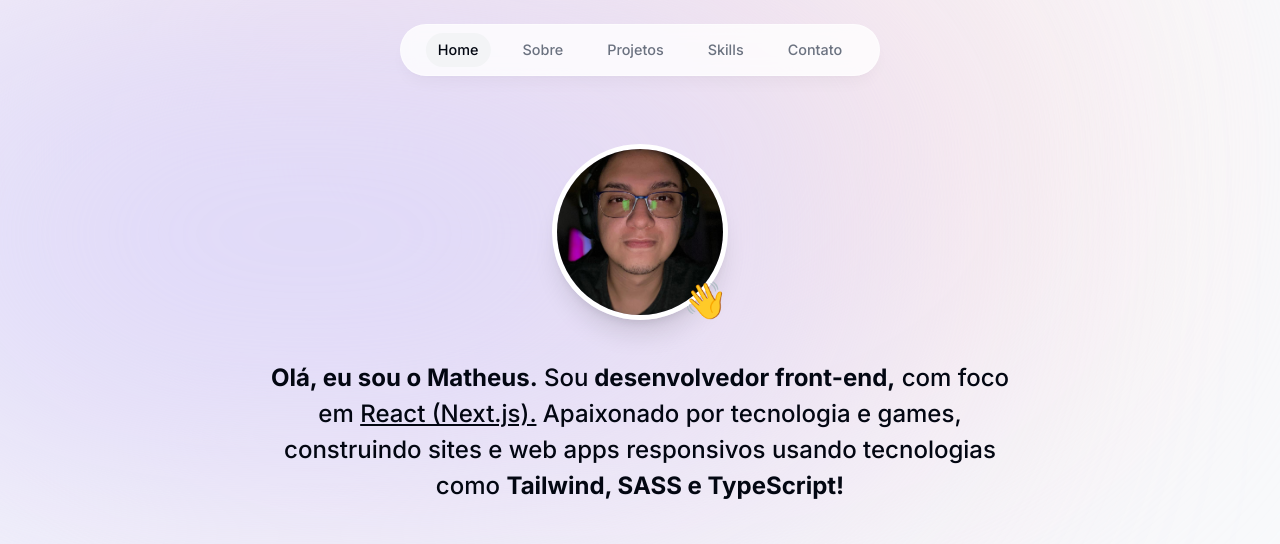
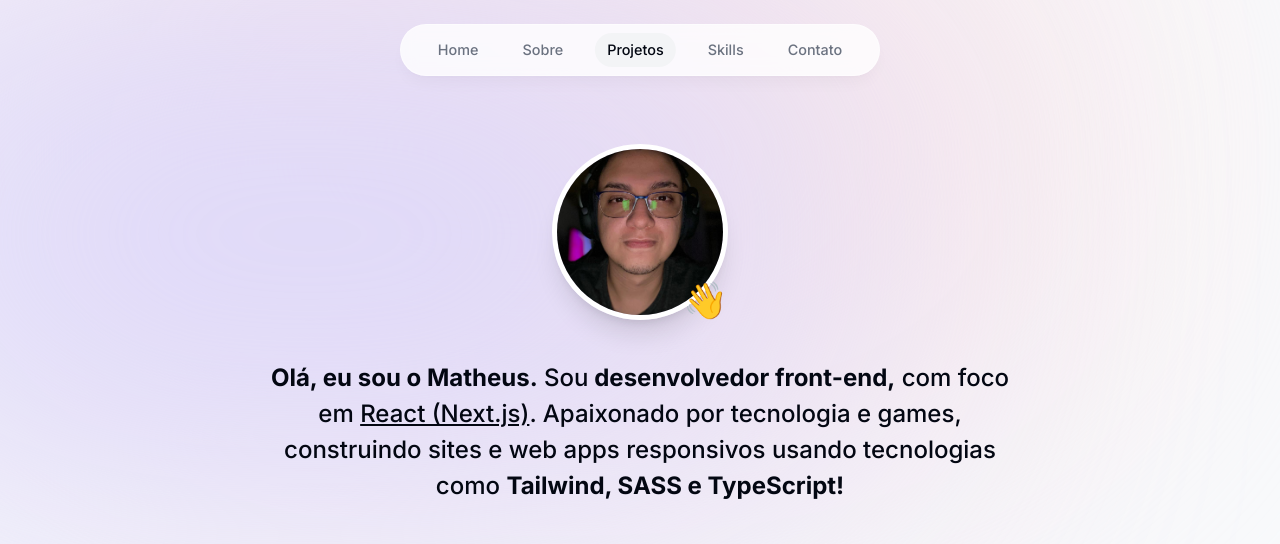
Before and after one commit to 1Maatheus/portfolio, a Next.js app in the folder my-portfolio/: page / in a window 1280 px wide. Shown: the top 544 px of the page. Built offline with nearby package versions, Linux system fonts and the light colour scheme.

Commit message:
Finishing header

```diff
--- a/my-portfolio/app/layout.tsx
+++ b/my-portfolio/app/layout.tsx
@@ -2,6 +2,7 @@
 import { Inter } from "next/font/google";
 import "./globals.css";
 import Header from "@/components/Header";
+import ActiveSectionContextProvider from "@/context/active-section-context";
 
 const inter = Inter({ subsets: ["latin"] });
 
@@ -31,9 +32,11 @@
         sm:w-[68.75rem] md:left-[-33rem] lg:left-[-28rem] xl:left-[-15rem] 2xl:left-[-5rem]
         "
         ></div>
-        <Header />
 
-        {children}
+        <ActiveSectionContextProvider>
+          <Header />
+          {children}
+        </ActiveSectionContextProvider>
       </body>
     </html>
   );
--- a/my-portfolio/components/About.tsx
+++ b/my-portfolio/components/About.tsx
@@ -3,10 +3,14 @@
 import React from "react";
 import SectionHeading from "./Section-Heading";
 import { motion } from "framer-motion";
+import { useSectionInView } from "@/lib/hooks";
 
 export default function About() {
+  const { ref } = useSectionInView("Sobre", 0.75);
+
   return (
     <motion.section
+      ref={ref}
       className="mb-28 max-w-[45rem] text-center leading-8 sm:mb-40 scroll-mt-28"
       initial={{ opacity: 0, y: 100 }}
       animate={{ opacity: 1, y: 0 }}
--- a/my-portfolio/components/Header.tsx
+++ b/my-portfolio/components/Header.tsx
@@ -1,15 +1,15 @@
 "use client";
 
-import React, { useState } from "react";
+import React from "react";
 import { motion } from "framer-motion";
 import { links } from "@/lib/data";
 import Link from "next/link";
 import clsx from "clsx";
-import { act } from "react-dom/test-utils";
+import { useActiveSectionContext } from "@/context/active-section-context";
 
 export default function Header() {
-  const [activeSection, setActiveSection] = useState("Home");
-
+  const { activeSection, setActiveSection, setTimeOfLastClick } =
+    useActiveSectionContext();
   return (
     <header className="z-[999] relative">
       <motion.div
@@ -35,7 +35,10 @@
                   }
                 )}
                 href={link.hash}
-                onClick={() => setActiveSection(link.name)}
+                onClick={() => {
+                  setActiveSection(link.name);
+                  setTimeOfLastClick(Date.now());
+                }}
               >
                 {link.name}
                 {link.name === activeSection && (
--- a/my-portfolio/components/Intro.tsx
+++ b/my-portfolio/components/Intro.tsx
@@ -1,5 +1,6 @@
 "use client";
 
+import { useSectionInView } from "@/lib/hooks";
 import { motion } from "framer-motion";
 import Image from "next/image";
 import Link from "next/link";
@@ -9,8 +10,10 @@
 import { HiDownload } from "react-icons/hi";
 
 export default function Intro() {
+  const { ref } = useSectionInView("Home", 0.5);
   return (
     <section
+      ref={ref}
       id="home"
       className="mb-2 max-w-[50rem] text-center sm:mb-0 scroll-mt-28"
     >
@@ -54,7 +57,7 @@
         <span className="font-bold">Olá, eu sou o Matheus.</span> Sou
         <span className="font-bold"> desenvolvedor front-end,</span> com foco em{" "}
         {""}
-        <span className="underline">React (Next.js).</span> Apaixonado por
+        <span className="underline">React (Next.js)</span>. Apaixonado por
         tecnologia e games, construindo sites e web apps responsivos usando
         tecnologias como{" "}
         <span className="font-bold">Tailwind, SASS e TypeScript!</span>
--- a/my-portfolio/components/Projects.tsx
+++ b/my-portfolio/components/Projects.tsx
@@ -1,11 +1,15 @@
+"use client";
+
 import React from "react";
 import SectionHeading from "./Section-Heading";
 import { projectsData } from "@/lib/data";
 import Project from "./Project";
+import { useSectionInView } from "@/lib/hooks";
 
 export default function Projects() {
+  const { ref } = useSectionInView("Projetos", 0.2);
   return (
-    <section id="projects" className="scroll-mt-28">
+    <section ref={ref} id="projects" className="scroll-mt-28">
       <SectionHeading>Projetos</SectionHeading>
       <div>
         {projectsData.map((project, index) => (
--- /dev/null
+++ b/my-portfolio/context/active-section-context.tsx
@@ -0,0 +1,47 @@
+"use client";
+
+import type { SectionName } from "@/lib/types";
+import React, { createContext, useContext, useState } from "react";
+
+type ActiveSectionContextProviderProps = {
+  children: React.ReactNode;
+};
+type ActiveSectionContextType = {
+  activeSection: SectionName;
+  setActiveSection: React.Dispatch<React.SetStateAction<SectionName>>;
+  timeOfLastClick: number;
+  setTimeOfLastClick: React.Dispatch<React.SetStateAction<number>>;
+};
+
+export const ActiveSectionContext =
+  createContext<ActiveSectionContextType | null>(null);
+
+export default function ActiveSectionContextProvider({
+  children,
+}: ActiveSectionContextProviderProps) {
+  const [activeSection, setActiveSection] = useState<SectionName>("Home");
+  const [timeOfLastClick, setTimeOfLastClick] = useState(0);
+
+  return (
+    <ActiveSectionContext.Provider
+      value={{
+        activeSection,
+        setActiveSection,
+        timeOfLastClick,
+        setTimeOfLastClick,
+      }}
+    >
+      {children}
+    </ActiveSectionContext.Provider>
+  );
+}
+
+export function useActiveSectionContext() {
+  const context = useContext(ActiveSectionContext);
+  if (context === null) {
+    throw new Error(
+      "useActiveSectionContext must be used within an ActiveSectionContextProvider"
+    );
+  }
+  return context;
+}
--- /dev/null
+++ b/my-portfolio/lib/hooks.ts
@@ -0,0 +1,21 @@
+import { useActiveSectionContext } from "@/context/active-section-context";
+import { useEffect } from "react";
+import { useInView } from "react-intersection-observer";
+import { SectionName } from "./types";
+
+export function useSectionInView(sectionName: SectionName, threshold: number) {
+  const { ref, inView } = useInView({
+    threshold,
+  });
+  const { setActiveSection, timeOfLastClick } = useActiveSectionContext();
+
+  useEffect(() => {
+    if (inView && Date.now() - timeOfLastClick > 1000) {
+      setActiveSection(sectionName);
+    }
+  }, [inView, setActiveSection, timeOfLastClick, sectionName]);
+
+  return {
+    ref,
+  };
+}
--- /dev/null
+++ b/my-portfolio/lib/types.ts
@@ -0,0 +1,3 @@
+import { links } from "./data";
+
+export type SectionName = (typeof links)[number]["name"];
--- a/my-portfolio/package.json
+++ b/my-portfolio/package.json
@@ -24,6 +24,7 @@
     "eslint": "^8",
     "eslint-config-next": "14.0.4",
     "postcss": "^8",
+    "react-intersection-observer": "^9.5.2",
     "tailwindcss": "^3.3.0",
     "typescript": "^5"
   }
```
